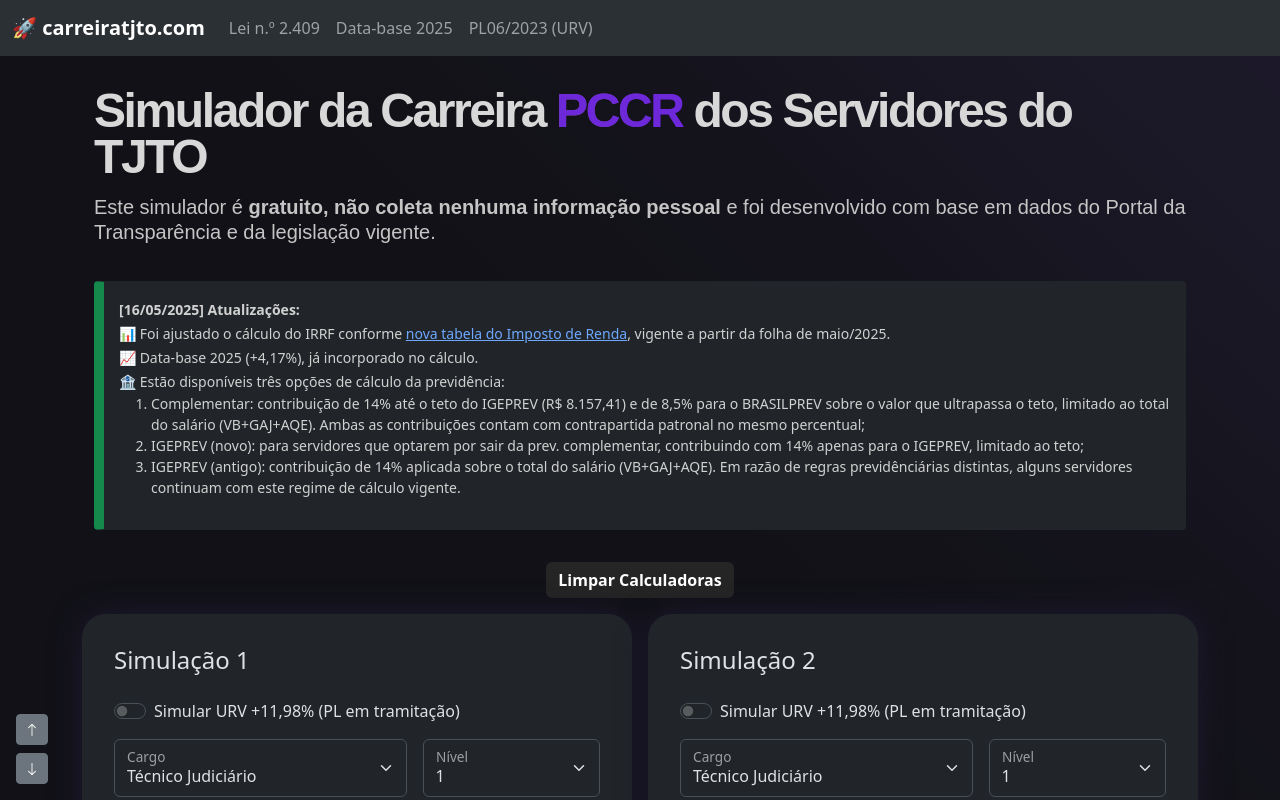
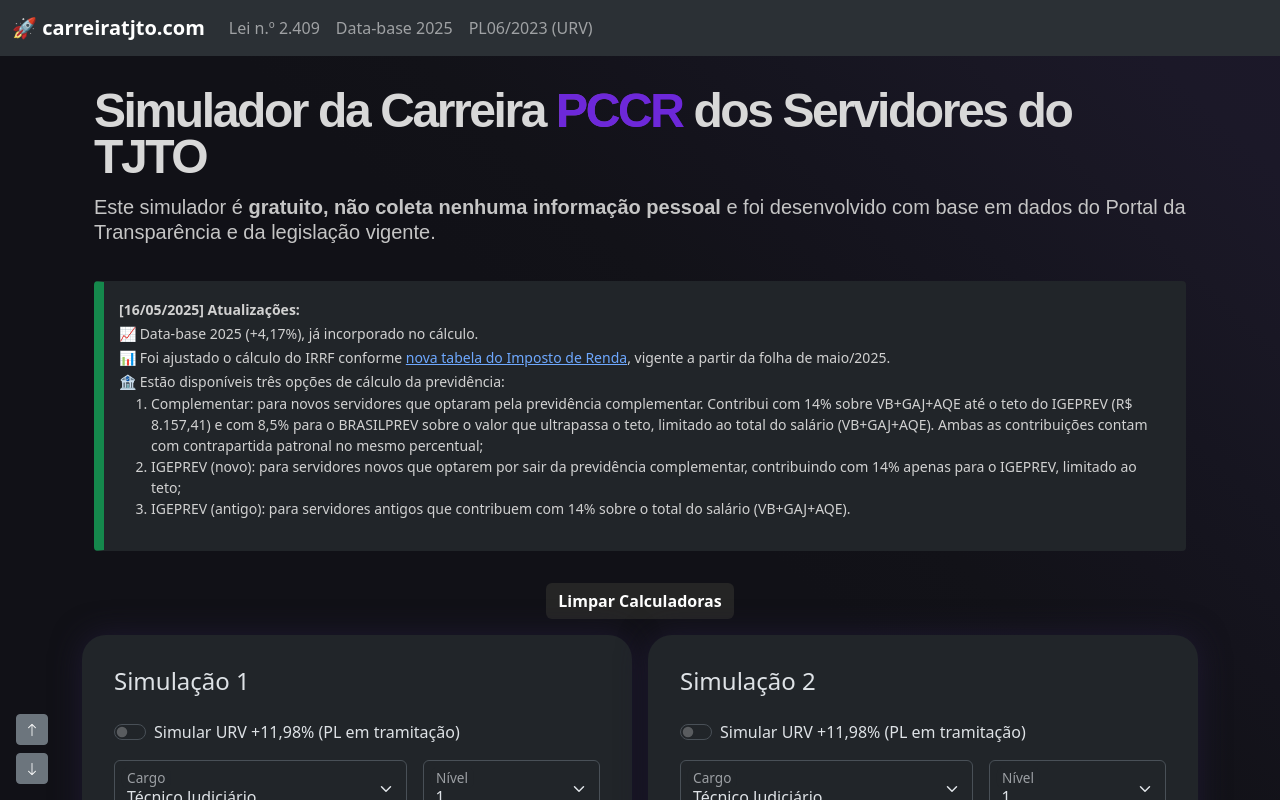
Before and after one commit to guilhermeoq/carreira-tjto, a Vue app: page / in a window 1280 px wide. Shown: the top 800 px of the page. Built offline with nearby package versions, Linux system fonts and the light colour scheme.

Commit message:
update news sections

```diff
--- a/src/components/Calculadora.vue
+++ b/src/components/Calculadora.vue
@@ -48,18 +48,15 @@
 
       <div class="callout callout-info">
         <small><strong>[16/05/2025] Atualizações:</strong><br>
+                    📈 Data-base 2025 (+4,17%), já incorporado no cálculo.<br>
           📊 Foi ajustado o cálculo do IRRF conforme <a
             href="https://www.gov.br/planalto/pt-br/acompanhe-o-planalto/noticias/2025/04/nova-tabela-do-imposto-de-renda-comeca-a-valer-em-maio-veja-o-que-muda">nova
             tabela do Imposto de Renda</a>, vigente a partir da folha de maio/2025.<br>
-          📈 Data-base 2025 (+4,17%), já incorporado no cálculo.<br>
           🏦 Estão disponíveis três opções de cálculo da previdência:
           <ol>
-            <li>Complementar: contribuição de 14% até o teto do IGEPREV (R$ 8.157,41) e de 8,5% para o BRASILPREV sobre
-              o valor que ultrapassa o teto, limitado ao total do
-              salário (VB+GAJ+AQE). Ambas as contribuições contam com contrapartida patronal no mesmo percentual;</li>
-            <li>IGEPREV (novo): para servidores que optarem por sair da prev. complementar, contribuindo com 14% apenas para o IGEPREV, limitado ao teto;</li>
-            <li>IGEPREV (antigo): contribuição de 14% aplicada sobre o total do salário (VB+GAJ+AQE). Em razão de regras
-              previdênciárias distintas, alguns servidores continuam com este regime de cálculo vigente.</li>
+            <li>Complementar: para novos servidores que optaram pela previdência complementar. Contribui com 14% sobre VB+GAJ+AQE até o teto do IGEPREV (R$ 8.157,41) e com 8,5% para o BRASILPREV sobre o valor que ultrapassa o teto, limitado ao total do salário (VB+GAJ+AQE). Ambas as contribuições contam com contrapartida patronal no mesmo percentual;</li>
+            <li>IGEPREV (novo): para servidores novos que optarem por sair da previdência complementar, contribuindo com 14% apenas para o IGEPREV, limitado ao teto;</li>
+            <li>IGEPREV (antigo): para servidores antigos que contribuem com 14% sobre o total do salário (VB+GAJ+AQE).</li>
           </ol>
         </small>
       </div>
```
